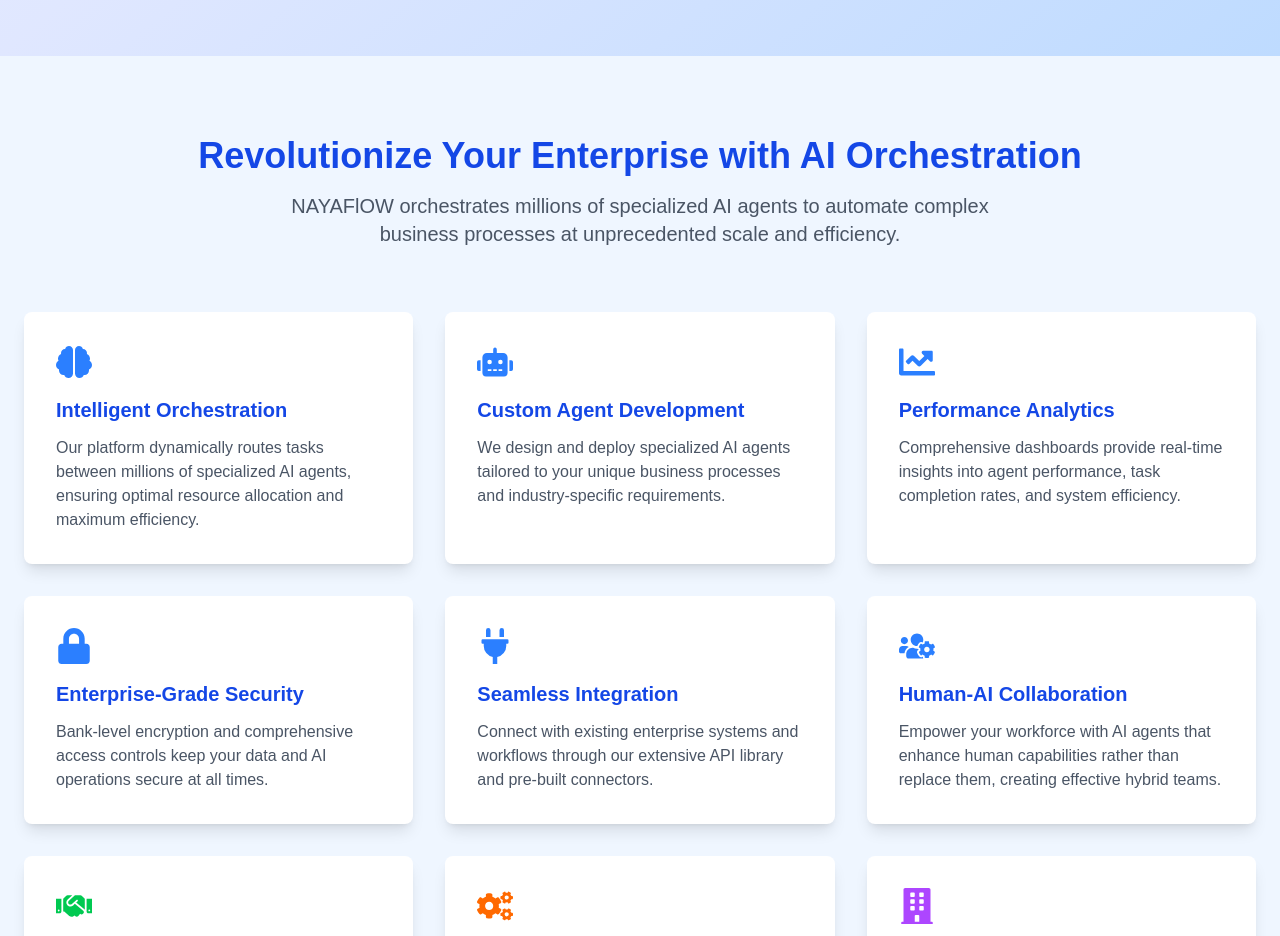
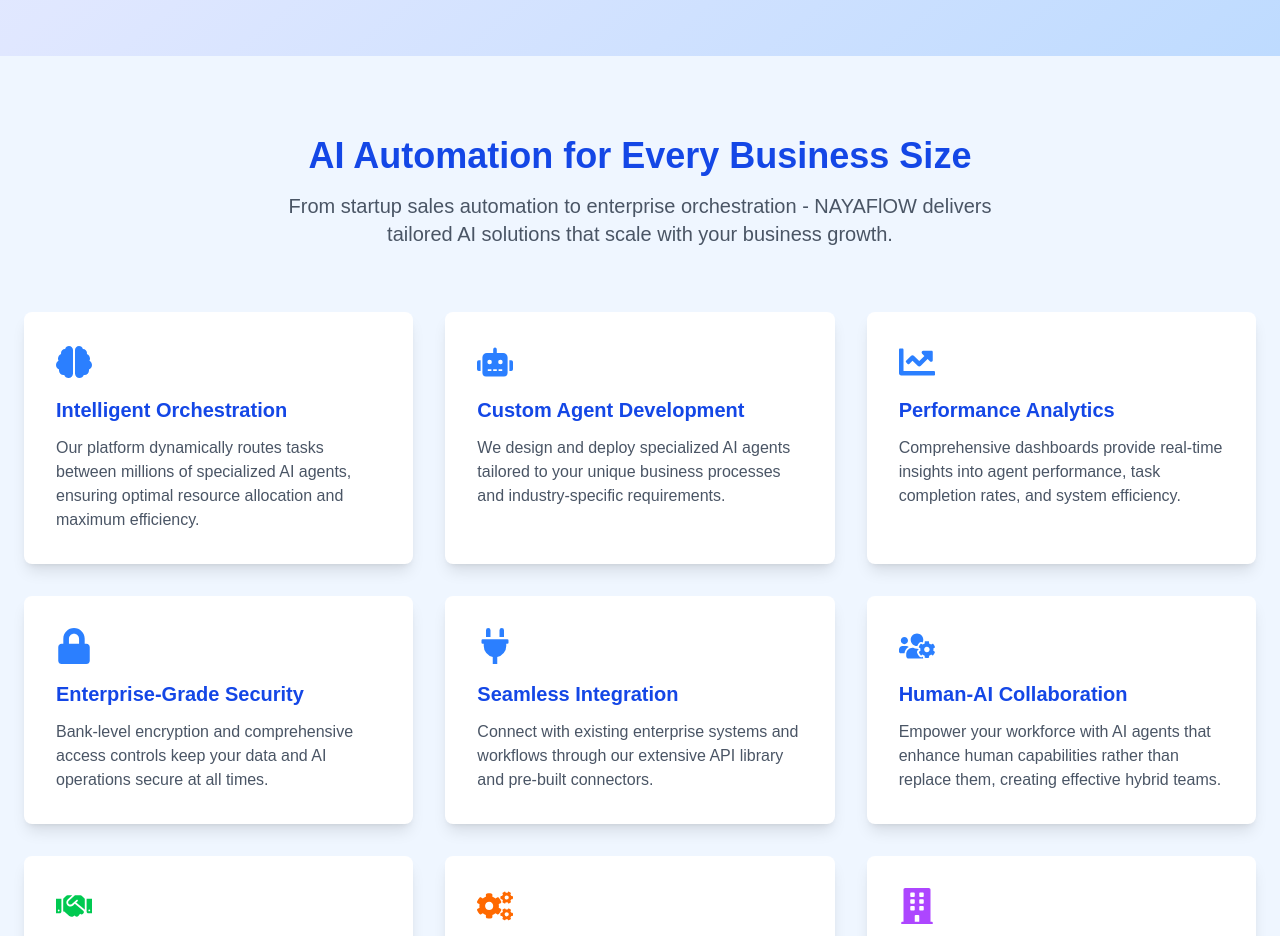
Before and after one commit to yasir23/NayaFlow, a Next.js app: page / in a window 1280 px wide. Shown: the part 1100-2036 px from the top of the page. Built offline with nearby package versions, Linux system fonts and the light colour scheme.

Commit message:
Apply patch [skip ci]

```diff
--- a/src/components/Features.tsx
+++ b/src/components/Features.tsx
@@ -63,7 +63,7 @@ const Features = () => {
             viewport={{ once: true }}
             transition={{ duration: 0.5 }}
           >
-            Revolutionize Your Enterprise with AI Orchestration
+            AI Automation for Every Business Size
           </motion.h2>
           <motion.p
             className="text-xl text-gray-600 max-w-3xl mx-auto"
@@ -72,7 +72,7 @@ const Features = () => {
             viewport={{ once: true }}
             transition={{ duration: 0.5, delay: 0.2 }}
           >
-            NAYAFlOW orchestrates millions of specialized AI agents to automate complex business processes at unprecedented scale and efficiency.
+            From startup sales automation to enterprise orchestration - NAYAFlOW delivers tailored AI solutions that scale with your business growth.
           </motion.p>
         </div>
 
```
